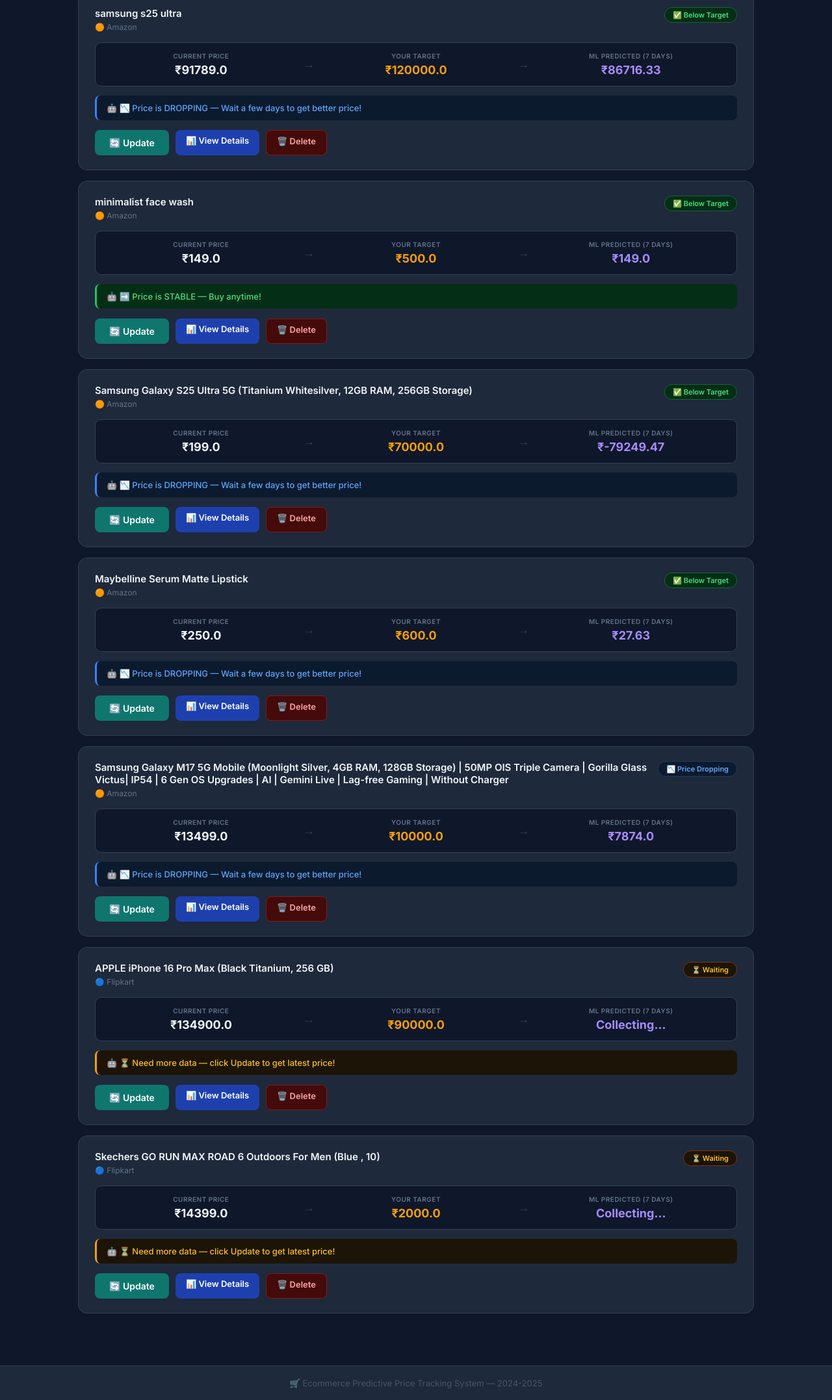
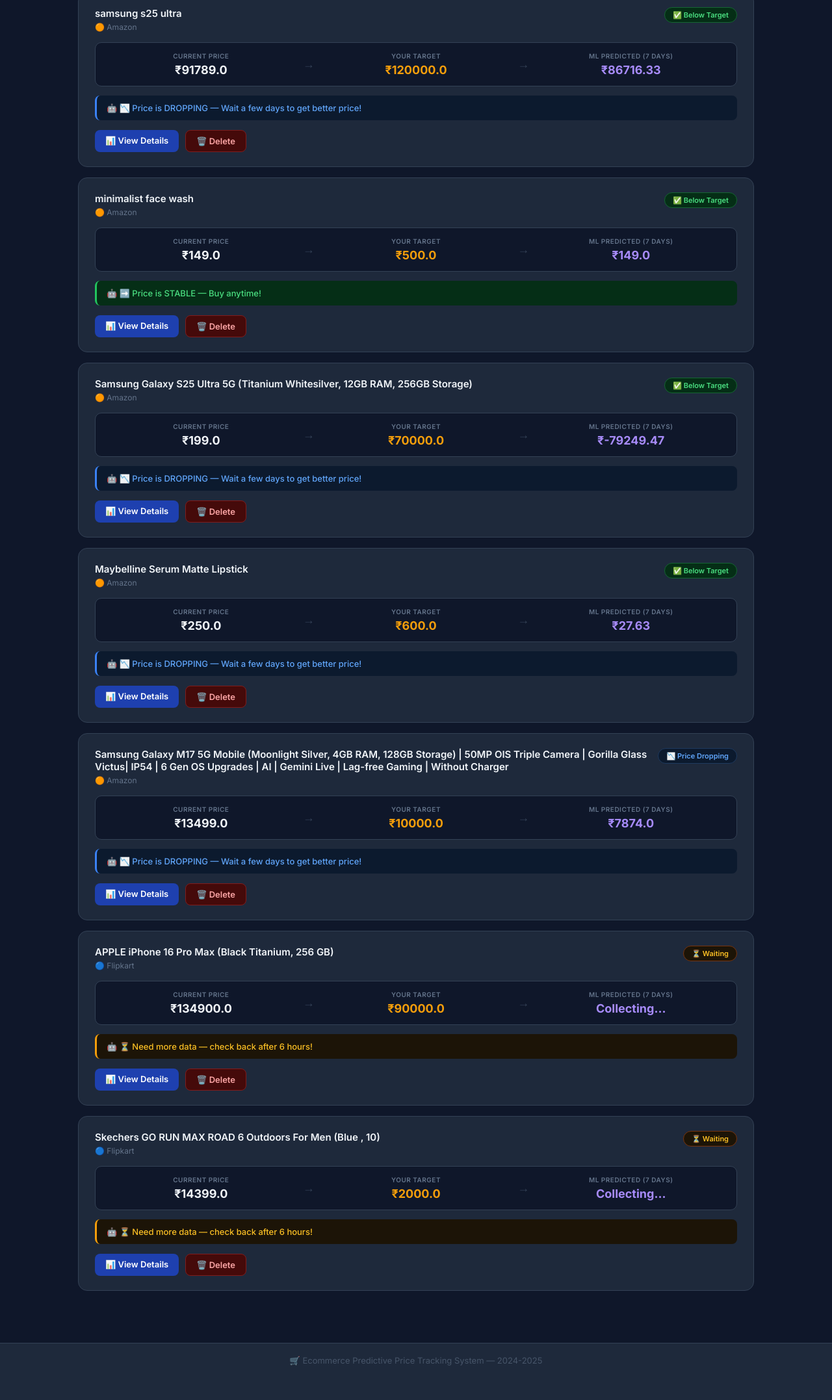
Before and after one commit to abraar5114/Ecommerce-Predictive-Price-Tracking-System, a Flask app: page /dashboard in a window 1280 px wide. Shown: the part 179-2333 px from the top of the page at 65% size. After the commit the page ends 2280 px from the top, so only its background shows below. Run offline with Flask 3, Linux system fonts and the light colour scheme; data comes from the database, SQL or seed files in the repository.

Commit message:
remove update button

```diff
--- a/app.py
+++ b/app.py
@@ -186,39 +186,6 @@ def delete_product(product_id):
     conn.close()
     return redirect(url_for("dashboard"))
 
-@app.route("/update-now/<int:product_id>")
-def update_now(product_id):
-    try:
-        conn = sqlite3.connect(DATABASE_NAME)
-        cursor = conn.cursor()
-        cursor.execute("SELECT * FROM products WHERE id = ?", (product_id,))
-        product = cursor.fetchone()
-        conn.close()
-
-        if product:
-            product_name = product[1]
-            target_price = product[4]
-            email = product[5]
-            old_price = product[6]
-
-            results = compare_prices(product_name)
-            if results:
-                current_price = results[0]["price"]
-                current_site = results[0]["site"]
-                current_url = results[0]["url"]
-
-                save_price_history(product_id, current_price)
-                update_current_price(product_id, current_price)
-
-                from alerts import check_target_price_alert, check_price_drop_alert
-                check_target_price_alert(product_name, current_price, target_price, current_site, current_url, email)
-                check_price_drop_alert(product_name, old_price, current_price, current_site, current_url, email)
-
-    except Exception as e:
-        print(f"Update error: {e}")
-
-    return redirect(url_for("dashboard"))
-
 def run_scheduler():
     scheduler.start_scheduler()
 
--- a/templates/dashboard.html
+++ b/templates/dashboard.html
@@ -101,12 +101,11 @@
                     {% if product.prediction %}
                     🤖 {{ product.prediction.suggestion }}
                     {% else %}
-                    🤖 ⏳ Need more data — click Update to get latest price!
+                    🤖 ⏳ Need more data — check back after 6 hours!
                     {% endif %}
                 </div>
 
                 <div class="product-actions">
-                    <a href="/update-now/{{ product.id }}" class="btn btn-update">🔄 Update</a>
                     <a href="/product/{{ product.id }}" class="btn btn-view">📊 View Details</a>
                     <a href="/delete/{{ product.id }}" class="btn btn-delete"
                     onclick="return confirm('Delete {{ product.name }}?')">🗑️ Delete</a>
```
